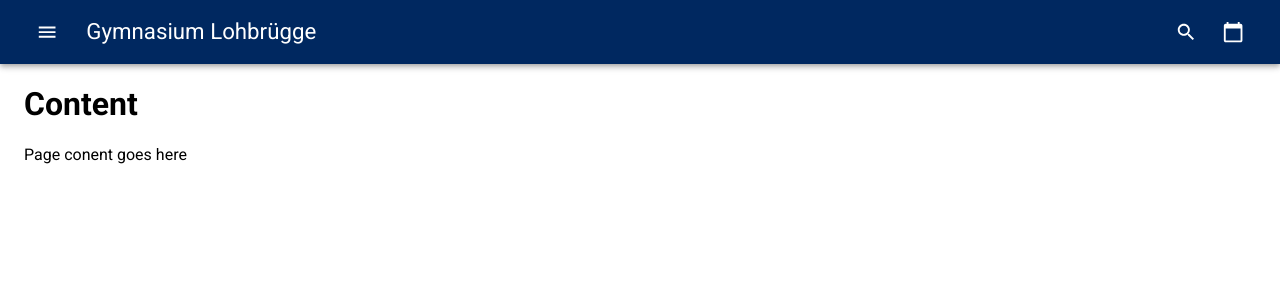
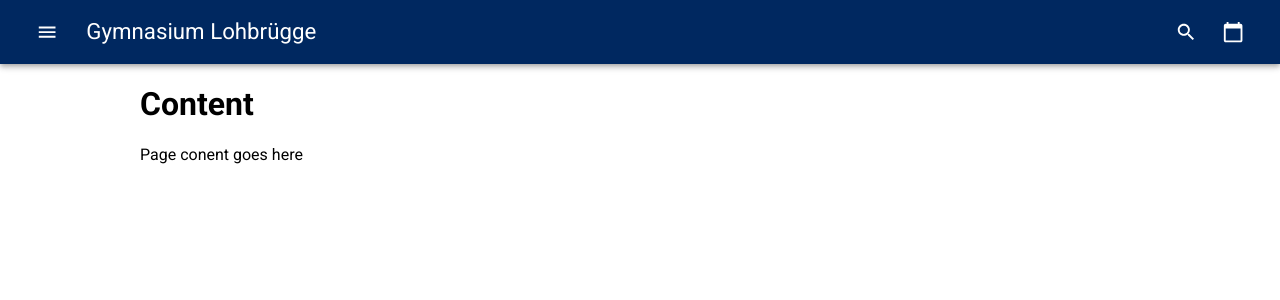
Before and after one commit to nicholas-roether/gyloh-preview, a React (Create React App) app: page / in a window 1280 px wide. Shown: the top 300 px of the page. Built offline with nearby package versions, Linux system fonts and the light colour scheme.

Commit message:
Limit content width

```diff
--- a/src/common/Page.tsx
+++ b/src/common/Page.tsx
@@ -24,7 +24,15 @@ const styles = createStyles({
 			marginRight: theme.direction === "ltr" ? 0 : DRAWER_WIDTH,
 		}
 	},
+	contentWrapper: {
+		width: "100%",
+		display: "flex",
+		justifyContent: "center"
+	},
 	content: {
+		// width: "100vw",
+		flexGrow: 1,
+		maxWidth: "1000px",
 		transition: theme.transitions.create(['margin'], {
 			easing: theme.transitions.easing.easeIn,
 			duration: theme.transitions.duration.leavingScreen,
@@ -80,6 +88,7 @@ class Page extends React.Component<PageProps, PageState> {
 					[classes.barOpen, this.state.navOpen]
 				)} />
 				<PageNav open={this.state.navOpen} onOpen={() => this.openNav()} onClose={() => this.closeNav()} swipeable={this.state.swipeable} />
+				<div className={classes.contentWrapper}>
 					<Box className={classesIf(
 						classes.content,
 						[classes.contentOpen, this.state.navOpen]
@@ -87,6 +96,7 @@ class Page extends React.Component<PageProps, PageState> {
 						{this.props.children}
 					</Box>
 				</div>
+			</div>
 		);
 	}
 }
```
Lines whose indentation alone changed are shown as unchanged.
